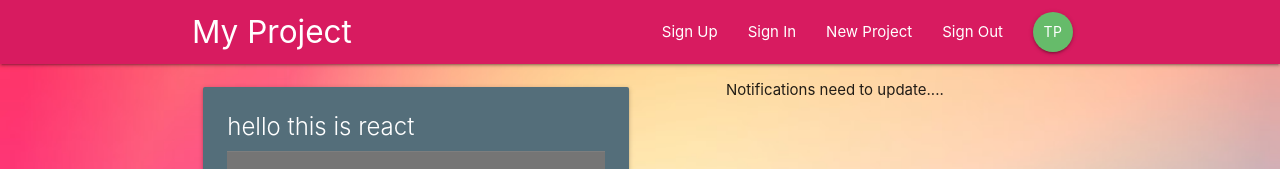
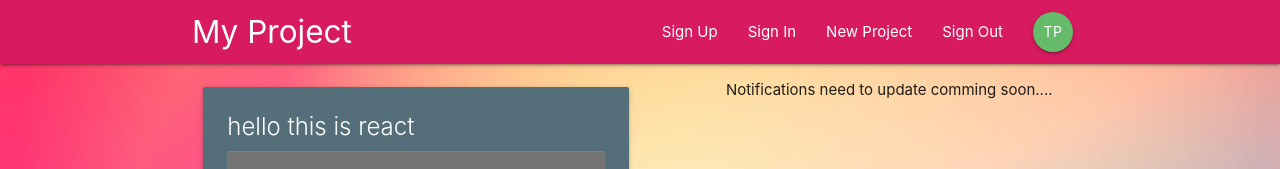
Before and after one commit to tejsubedi/firebaseapp, a React (Create React App) app: page / in a window 1280 px wide. Shown: the top 169 px of the page. Built offline with nearby package versions, Linux system fonts and the light colour scheme.

Commit message:
some code updated

```diff
--- a/src/components/dashboard/Notifications.js
+++ b/src/components/dashboard/Notifications.js
@@ -3,7 +3,7 @@ import React from 'react'
 const Notifications = () => {
     return (
         <div>
-            <p>Notifications need to update....</p>
+            <p>Notifications need to update comming soon....</p>
         </div>
     )
 }
```
